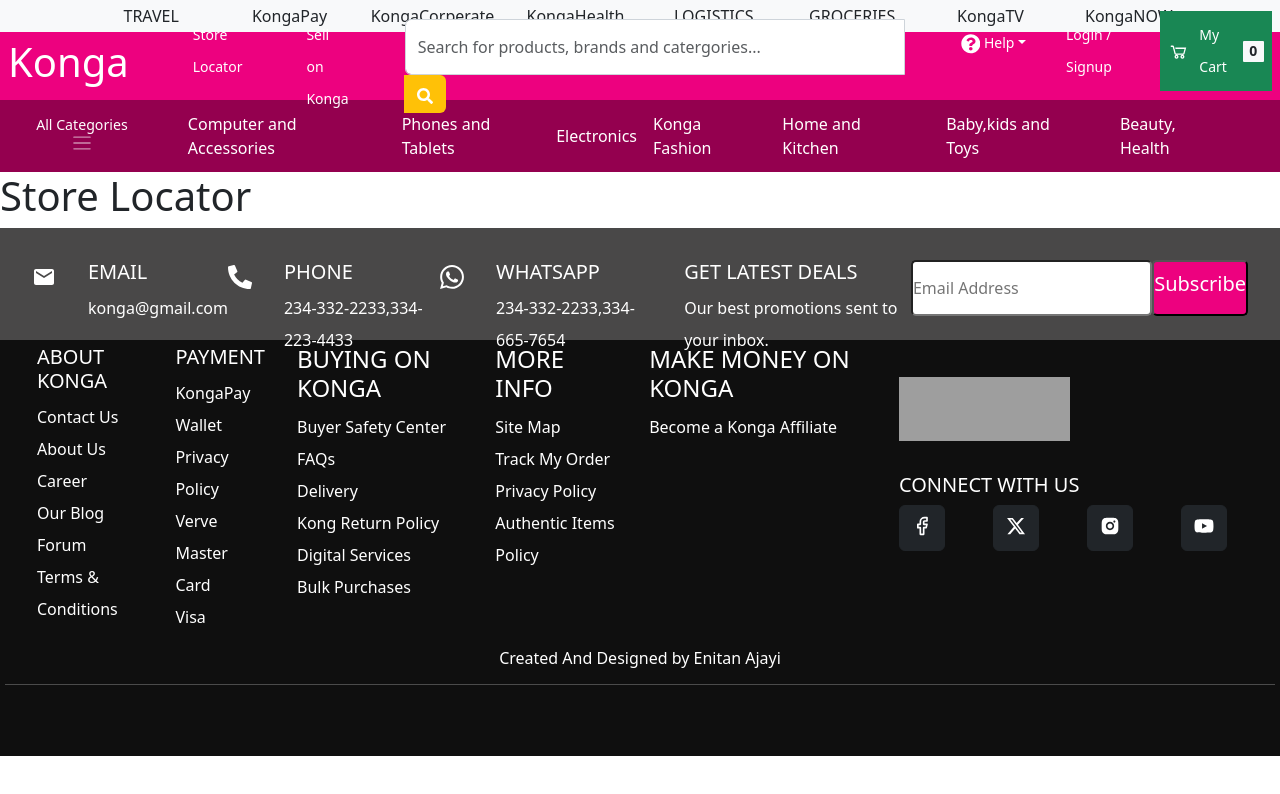
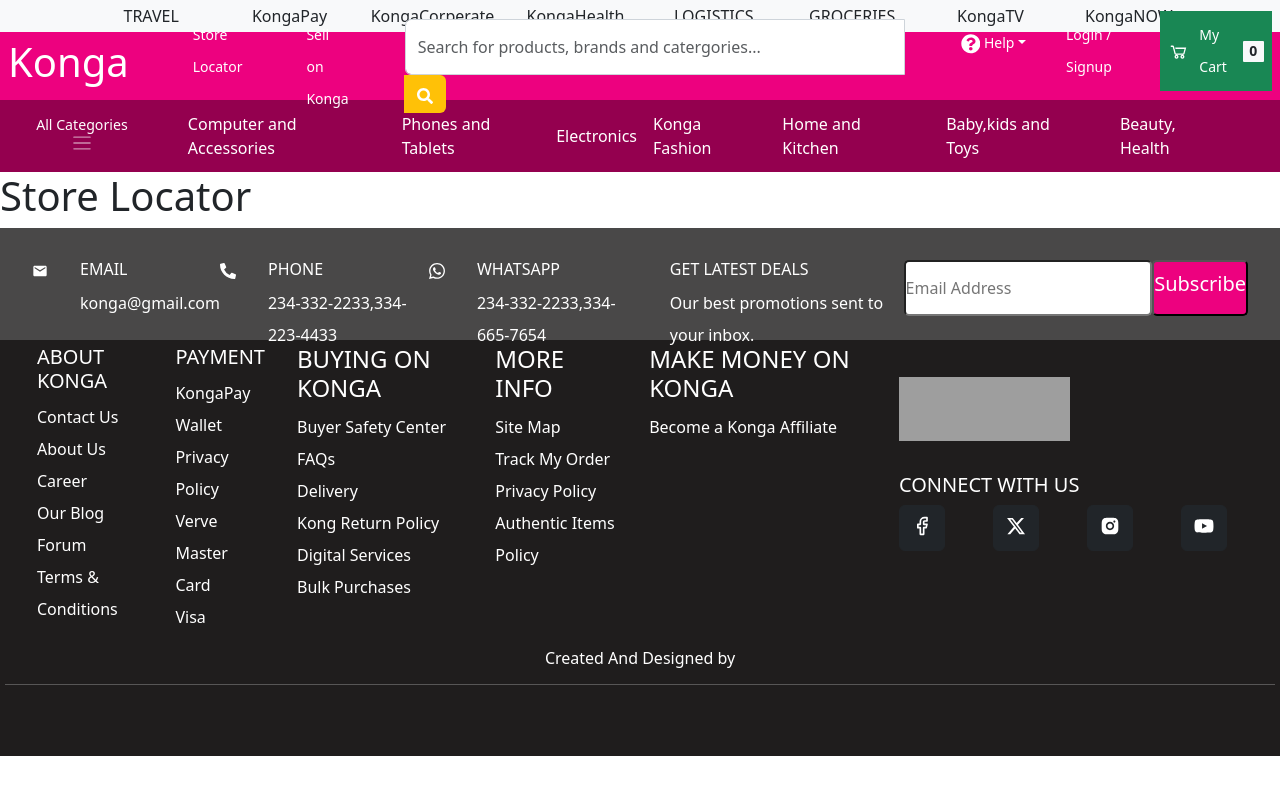
Before and after one commit to Ennyola4/Konga, a React (Vite) app: page /locator in a window 1280 px wide. Shown: the top 794 px of the page. Built offline with nearby package versions, Linux system fonts and the light colour scheme; grey boxes are pictures that could not be loaded.

Commit message:
Footer comeplted

```diff
--- a/src/components/Footer.jsx
+++ b/src/components/Footer.jsx
@@ -13,27 +13,27 @@
 
 const Footer = () => {
   return (
-    <div className='overall-container sticky-bottom'>
+    <div className='overall-container'>
         <div className='footer-top mb-0'>
            <div>
              <div  className='icon d-flex justify-content-evenly'>
-               <h4><MdEmail /></h4>
+               <h6><MdEmail /></h6>
                <ul>
-                <li><h5>EMAIL</h5>konga@gmail.com</li>
+                <li><h6>EMAIL</h6>konga@gmail.com</li>
                </ul>
 
-               <h4><FaPhoneAlt /></h4>
+               <h6><FaPhoneAlt /></h6>
                <ul>
-                <li><h5>PHONE</h5>234-332-2233,334-223-4433</li>
+                <li><h6>PHONE</h6>234-332-2233,334-223-4433</li>
                </ul>
 
-               <h4><ImWhatsapp /></h4>
+               <h6><ImWhatsapp /></h6>
                <ul>
-                <li><h5>WHATSAPP</h5>234-332-2233,334-665-7654</li>
+                <li><h6>WHATSAPP</h6>234-332-2233,334-665-7654</li>
                </ul>
 
                <ul>
-                <li><h5>GET LATEST DEALS</h5>Our best promotions sent to your inbox.</li>
+                <li><h6>GET LATEST DEALS</h6>Our best promotions sent to your inbox.</li>
                </ul>
                <input type="text" placeholder='Email Address'/>
                <button className='button ml-0'><h5>Subscribe</h5>
@@ -135,7 +135,7 @@
 
           </div>
           <div className='text-center'>
-            <h6>Created And Designed by Enitan Ajayi</h6> <hr />
+            <h6>Created And Designed by </h6> <hr />
         </div>
 
         </div>
--- a/src/index.css
+++ b/src/index.css
@@ -117,7 +117,7 @@
 
 .footer-bottom{
   height: 26em;
-  background-color: #0f0f0f;
+  background-color: #1f1d1d;
   margin: auto;
   padding: 5px 5px;
 
```
